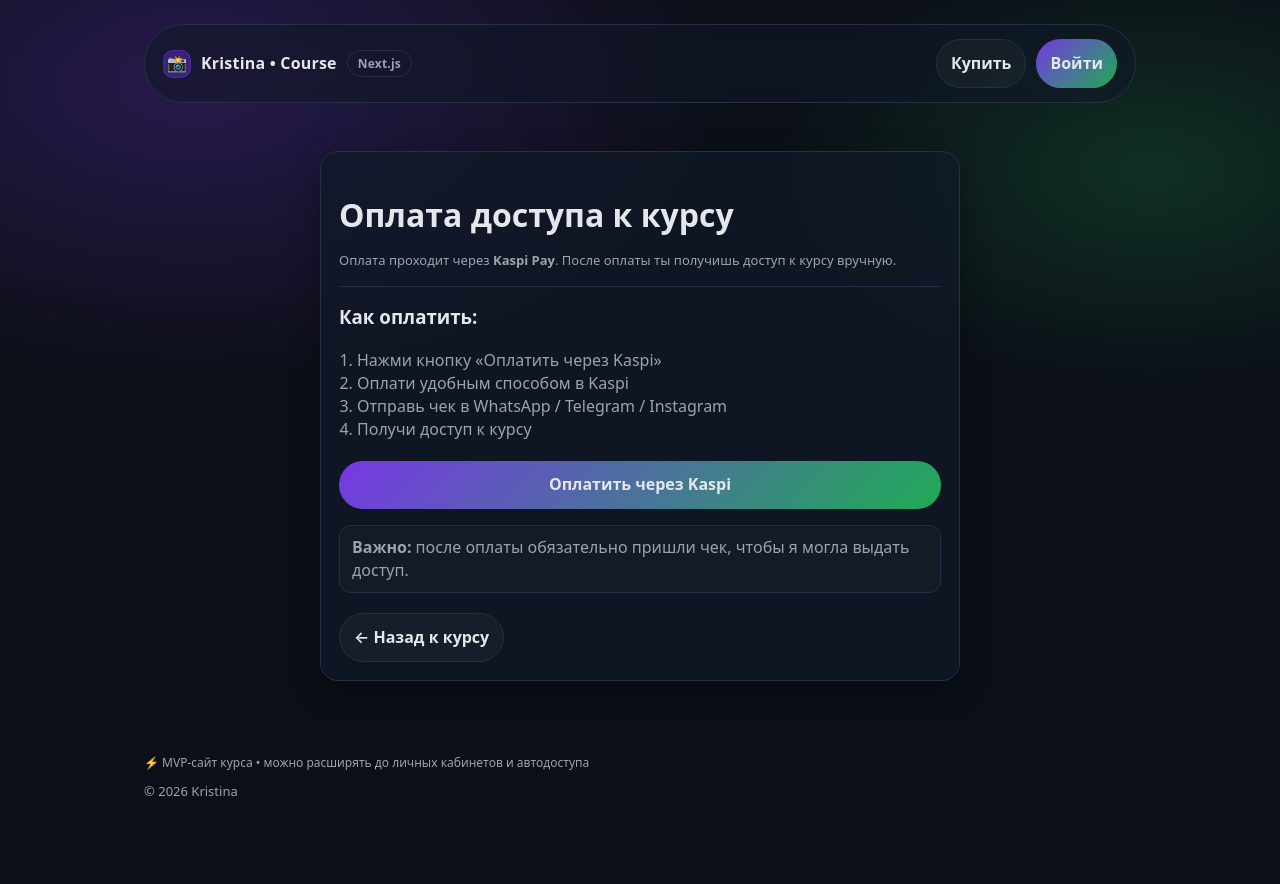
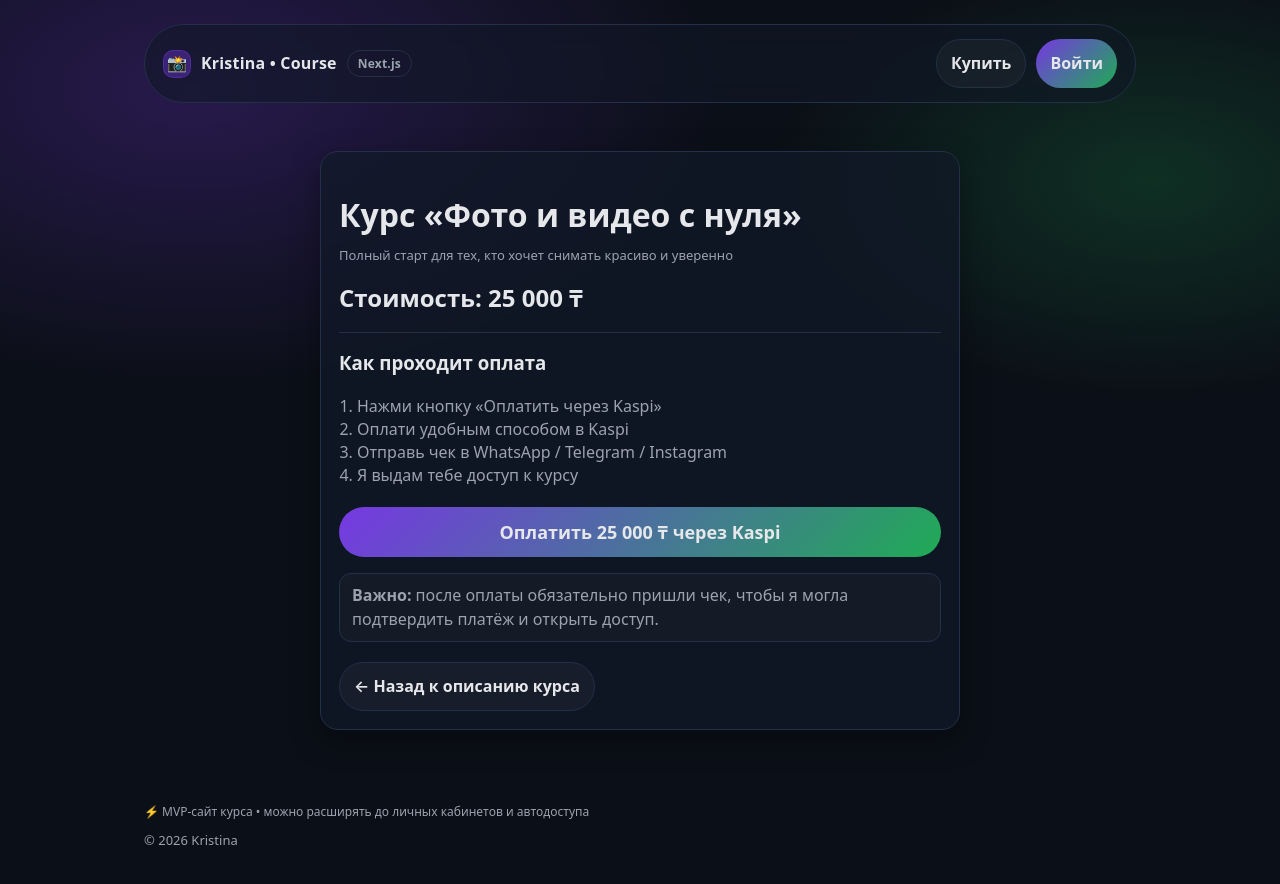
Before and after one commit to kristimslibreht-creator/photo-video-course-v2, a Next.js app: page /buy in a window 1280 px wide. Shown: the top 884 px of the page. Before the commit the page ends 849 px from the top, so only its background shows below. Built offline with nearby package versions, Linux system fonts and the light colour scheme.

Commit message:
Update page.tsx

```diff
--- a/app/buy/page.tsx
+++ b/app/buy/page.tsx
@@ -9,21 +9,30 @@ export default function BuyPage() {
 
       <div className="container">
         <div className="card" style={{ maxWidth: 640, margin: "0 auto" }}>
-          <h1 style={{ marginBottom: 12 }}>Оплата доступа к курсу</h1>
+          <h1 style={{ marginBottom: 8 }}>Курс «Фото и видео с нуля»</h1>
 
-          <p className="small" style={{ marginBottom: 16 }}>
-            Оплата проходит через <b>Kaspi Pay</b>.
-            После оплаты ты получишь доступ к курсу вручную.
-          </p>
+          <div className="small" style={{ marginBottom: 16 }}>
+            Полный старт для тех, кто хочет снимать красиво и уверенно
+          </div>
+
+          <div
+            style={{
+              fontSize: 24,
+              fontWeight: 600,
+              marginBottom: 16,
+            }}
+          >
+            Стоимость: 25 000 ₸
+          </div>
 
           <hr className="sep" />
 
-          <h3 style={{ marginTop: 16 }}>Как оплатить:</h3>
+          <h3 style={{ marginTop: 16 }}>Как проходит оплата</h3>
           <ol className="list">
             <li>Нажми кнопку «Оплатить через Kaspi»</li>
             <li>Оплати удобным способом в Kaspi</li>
             <li>Отправь чек в WhatsApp / Telegram / Instagram</li>
-            <li>Получи доступ к курсу</li>
+            <li>Я выдам тебе доступ к курсу</li>
           </ol>
 
           <a
@@ -31,19 +40,24 @@ export default function BuyPage() {
             target="_blank"
             rel="noopener noreferrer"
             className="btn btnPrimary"
-            style={{ display: "block", textAlign: "center", marginTop: 20 }}
+            style={{
+              display: "block",
+              textAlign: "center",
+              marginTop: 20,
+              fontSize: 18,
+            }}
           >
-            Оплатить через Kaspi
+            Оплатить 25 000 ₸ через Kaspi
           </a>
 
           <div className="notice" style={{ marginTop: 16 }}>
             <b>Важно:</b> после оплаты обязательно пришли чек,
-            чтобы я могла выдать доступ.
+            чтобы я могла подтвердить платёж и открыть доступ.
           </div>
 
           <div style={{ marginTop: 20 }}>
             <Link href="/course" className="btn btnGhost">
-              ← Назад к курсу
+              ← Назад к описанию курса
             </Link>
           </div>
         </div>
```
